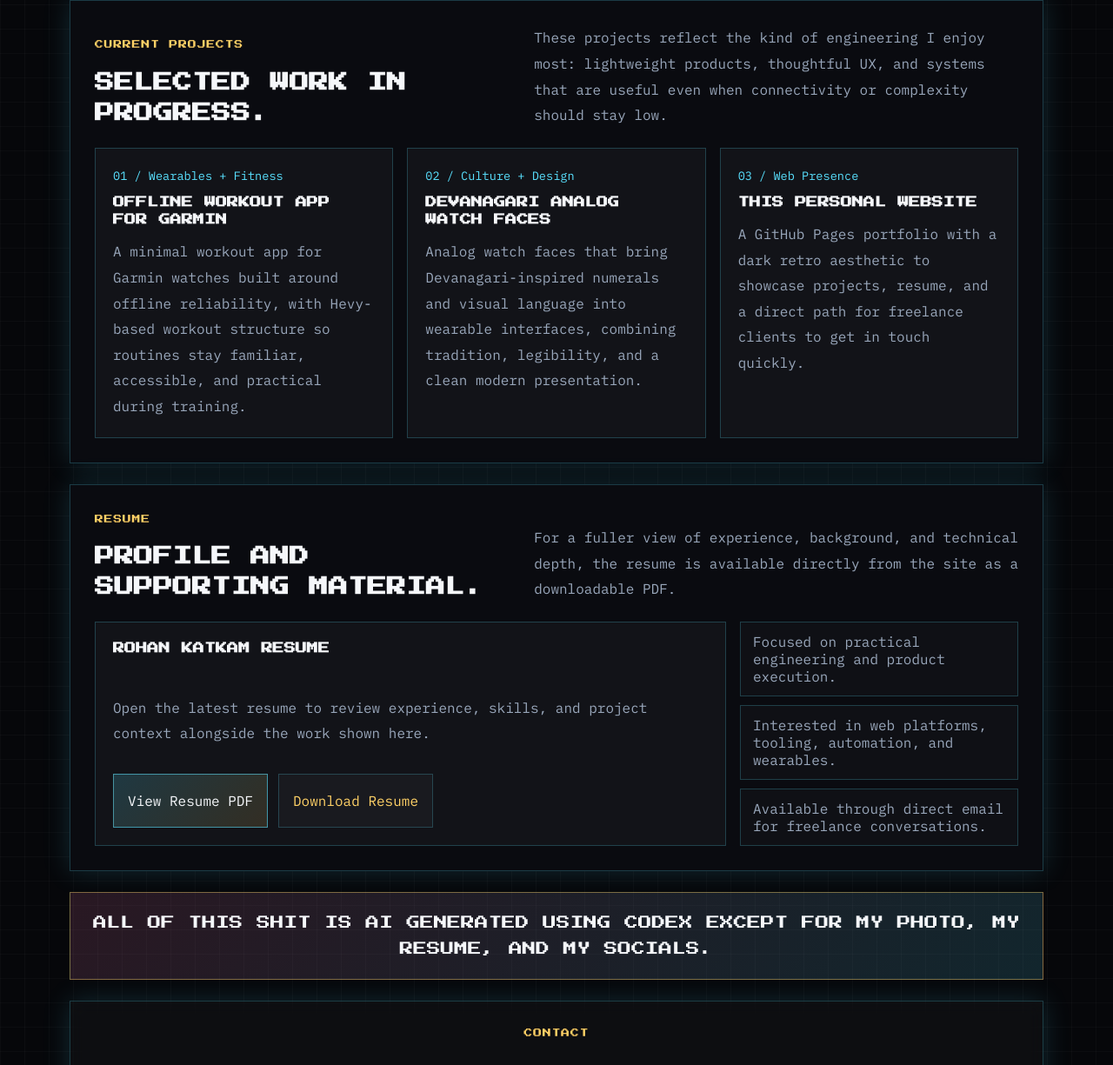
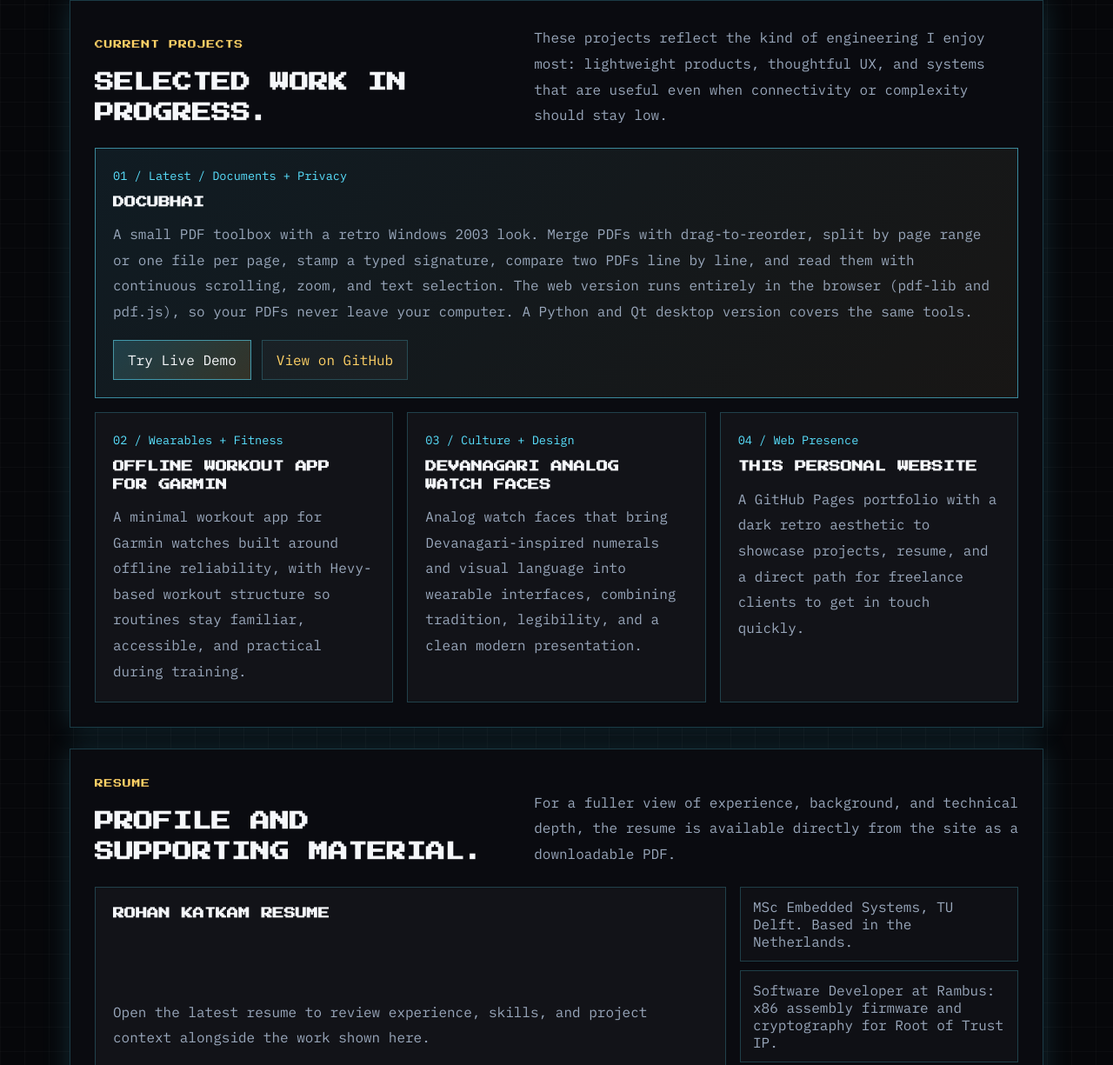
Before and after one commit to rbvk-services/rbvk-services.github.io, a plain HTML site: page index.html in a window 1280 px wide. Shown: the part 1171-2396 px from the top of the page at 87% size. Drawn offline with Linux system fonts and the light colour scheme.

Commit message:
Add DocuBhai project, update resume, LinkedIn, email and photo
Co-Authored-By: Claude Sonnet 5.5 <noreply@anthropic.com>

```diff
--- a/index.html
+++ b/index.html
@@ -237,6 +237,7 @@
       width: 100%;
       height: 100%;
       object-fit: cover;
+      object-position: center 75%;
       aspect-ratio: 4 / 5;
     }
 
@@ -268,6 +269,16 @@
       display: grid;
       grid-template-columns: repeat(3, minmax(0, 1fr));
       gap: 16px;
+    }
+
+    .project-card.featured {
+      grid-column: 1 / -1;
+      border-color: var(--line-strong);
+      background: linear-gradient(135deg, rgba(89, 225, 255, 0.08), rgba(255, 209, 102, 0.06));
+    }
+
+    .project-card.featured .hero-actions {
+      margin-top: 18px;
     }
 
     .project-tag {
@@ -404,14 +415,14 @@
             faces, and this personal web presence for freelance engineering services.
           </p>
           <div class="hero-actions">
-            <a class="button primary" href="mailto:roha1234@gmail.com">Hire Me for Freelance Work</a>
+            <a class="button primary" href="mailto:rohan.katkam98@gmail.com">Hire Me for Freelance Work</a>
             <a class="button secondary" href="assets/Rohan_Katkam_Resume.pdf" target="_blank" rel="noreferrer">
               Open Resume
             </a>
           </div>
           <div class="quick-links">
             <a href="https://github.com/RohanKatkam" target="_blank" rel="noreferrer">GitHub</a>
-            <a href="https://nl.linkedin.com/in/rohan-katkam" target="_blank" rel="noreferrer">LinkedIn</a>
+            <a href="https://www.linkedin.com/in/rohan-katkam/" target="_blank" rel="noreferrer">LinkedIn</a>
           </div>
         </div>
 
@@ -448,8 +459,28 @@
         </div>
 
         <div class="projects">
+          <article class="project-card featured">
+            <span class="project-tag">01 / Latest / Documents + Privacy</span>
+            <h3>DocuBhai</h3>
+            <p>
+              A small PDF toolbox with a retro Windows 2003 look. Merge PDFs with drag-to-reorder, split by page
+              range or one file per page, stamp a typed signature, compare two PDFs line by line, and read them
+              with continuous scrolling, zoom, and text selection. The web version runs entirely in the browser
+              (pdf-lib and pdf.js), so your PDFs never leave your computer. A Python and Qt desktop version
+              covers the same tools.
+            </p>
+            <div class="hero-actions">
+              <a class="button primary" href="https://rbvk-services.github.io/DocuBhai/" target="_blank" rel="noreferrer">
+                Try Live Demo
+              </a>
+              <a class="button secondary" href="https://github.com/rbvk-services/DocuBhai" target="_blank" rel="noreferrer">
+                View on GitHub
+              </a>
+            </div>
+          </article>
+
           <article class="project-card">
-            <span class="project-tag">01 / Wearables + Fitness</span>
+            <span class="project-tag">02 / Wearables + Fitness</span>
             <h3>Offline Workout App for Garmin</h3>
             <p>
               A minimal workout app for Garmin watches built around offline reliability, with Hevy-based
@@ -458,7 +489,7 @@
           </article>
 
           <article class="project-card">
-            <span class="project-tag">02 / Culture + Design</span>
+            <span class="project-tag">03 / Culture + Design</span>
             <h3>Devanagari Analog Watch Faces</h3>
             <p>
               Analog watch faces that bring Devanagari-inspired numerals and visual language into wearable
@@ -467,7 +498,7 @@
           </article>
 
           <article class="project-card">
-            <span class="project-tag">03 / Web Presence</span>
+            <span class="project-tag">04 / Web Presence</span>
             <h3>This Personal Website</h3>
             <p>
               A GitHub Pages portfolio with a dark retro aesthetic to showcase projects, resume, and a
@@ -505,8 +536,9 @@
             </div>
           </div>
           <div class="resume-points">
-            <span>Focused on practical engineering and product execution.</span>
-            <span>Interested in web platforms, tooling, automation, and wearables.</span>
+            <span>MSc Embedded Systems, TU Delft. Based in the Netherlands.</span>
+            <span>Software Developer at Rambus: x86 assembly firmware and cryptography for Root of Trust IP.</span>
+            <span>Previously embedded firmware at Signify: C, Bluetooth, Zigbee, DALI on EFR32 and ARM Cortex-M.</span>
             <span>Available through direct email for freelance conversations.</span>
           </div>
         </div>
@@ -525,12 +557,12 @@
           Reach out with your project, prototype, or timeline. I&apos;m open to focused freelance engagements,
           internal tools, and product engineering work.
         </p>
-        <a class="email" href="mailto:roha1234@gmail.com">roha1234@gmail.com</a>
+        <a class="email" href="mailto:rohan.katkam98@gmail.com">rohan.katkam98@gmail.com</a>
         <div class="socials" aria-label="Social links">
           <a class="social-link" href="https://github.com/RohanKatkam" target="_blank" rel="noreferrer">
             GitHub
           </a>
-          <a class="social-link" href="https://nl.linkedin.com/in/rohan-katkam" target="_blank" rel="noreferrer">
+          <a class="social-link" href="https://www.linkedin.com/in/rohan-katkam/" target="_blank" rel="noreferrer">
             LinkedIn
           </a>
           <a class="social-link" href="assets/Rohan_Katkam_Resume.pdf" target="_blank" rel="noreferrer">
```
Also changed, not shown: assets/rohan-katkam.jpg, 2 other files.
